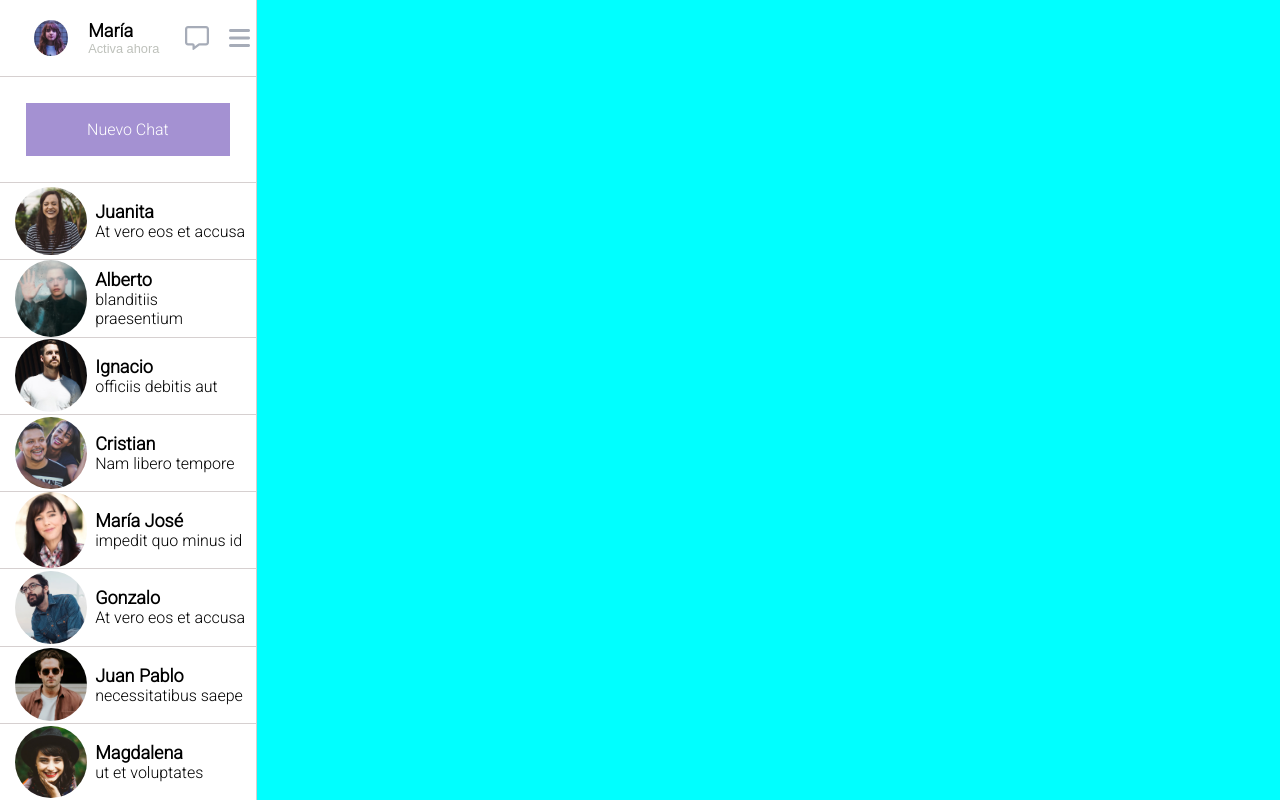
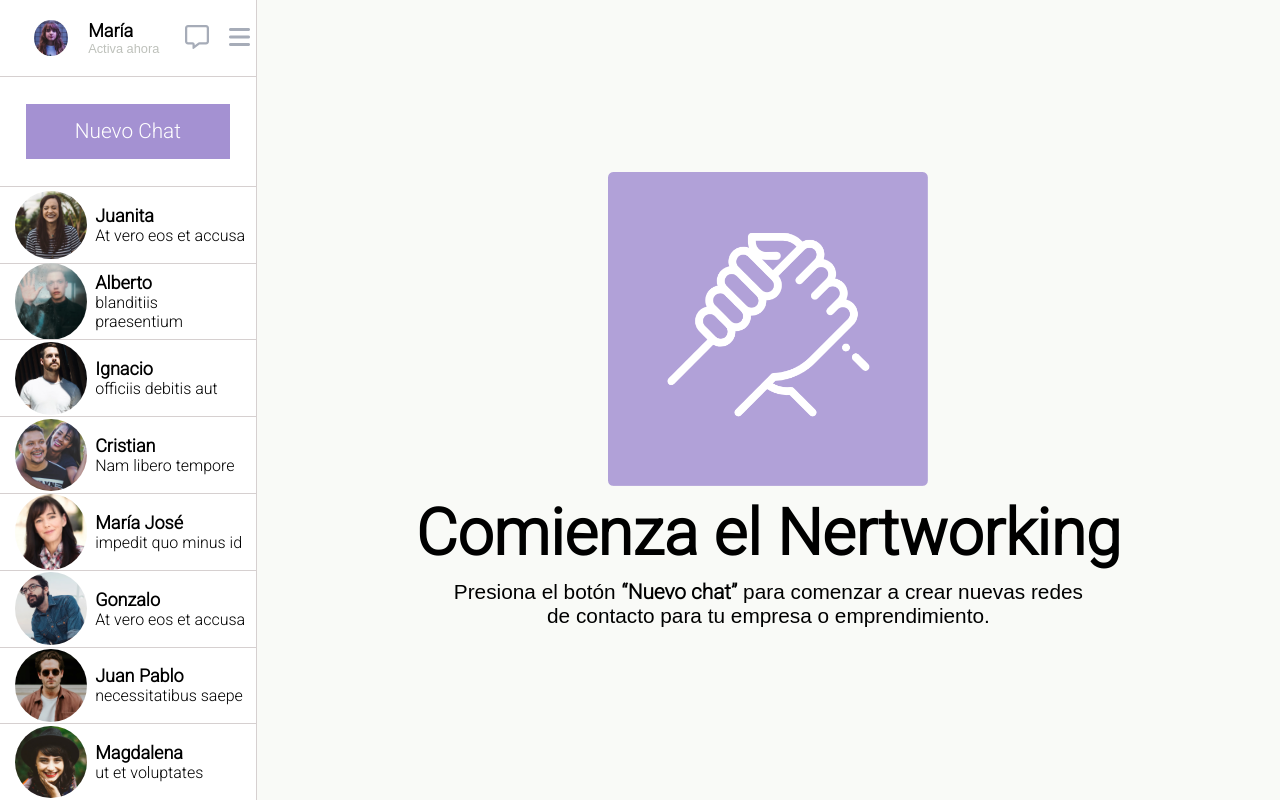
Before and after one commit to leodev182/ChatSpace, a plain HTML site: page index.html in a window 1280 px wide. Drawn offline with Linux system fonts and the light colour scheme.

Commit message:
style (Screen Chat): Se estiló toda la ventana y se culmino el bosquejo

```diff
--- a/assets/css/style.css
+++ b/assets/css/style.css
@@ -53,10 +53,17 @@
     height: 50%;
     width:80%;
     color: white;
-    font-size: 1em;
+    font-size: 1.3em;
     border: none;
 }
 
+.primary-button:hover {
+    background-color: #CDC3E6;
+}
+
+.primary-button:focus {
+    background-color: #828485;
+}
 
 .users {
     height: 0.3rem;
@@ -126,5 +133,28 @@
 .screen-chat {
     height: 100vh;
     width: 80vw;
-    background-color: aqua;
+    background-color: #f9faf7;
+    display: flex;
+    flex-direction: column;
+    align-items: center;
+    justify-content: center;
 }
+
+.screen-chat img{
+    width: 20em;
+}
+
+.screen-chat h1{
+    height: 1em;
+    width: 100%;
+    text-align: center;
+    font-size: 4em;
+    margin: 10px 0 20px 0;
+}
+
+.screen-chat p{
+    width: 40rem;
+    text-align: center;
+    font-family: sans-serif;
+    font-size: 1.3em;
+}
--- a/index.html
+++ b/index.html
@@ -102,7 +102,12 @@
                 </div>
             </div>
         </div>
-        <section class="screen-chat"></section>
+        <section class="screen-chat">
+            <img src="assets/img/hand.png" alt="IconoChat">
+            <h1>Comienza el Nertworking</h1>
+            <p>Presiona el botón <strong>“Nuevo chat”</strong> para comenzar a crear nuevas
+                redes de contacto para tu empresa o emprendimiento.</p>
+        </section>
     </main>
 </body>
 </html>
```
